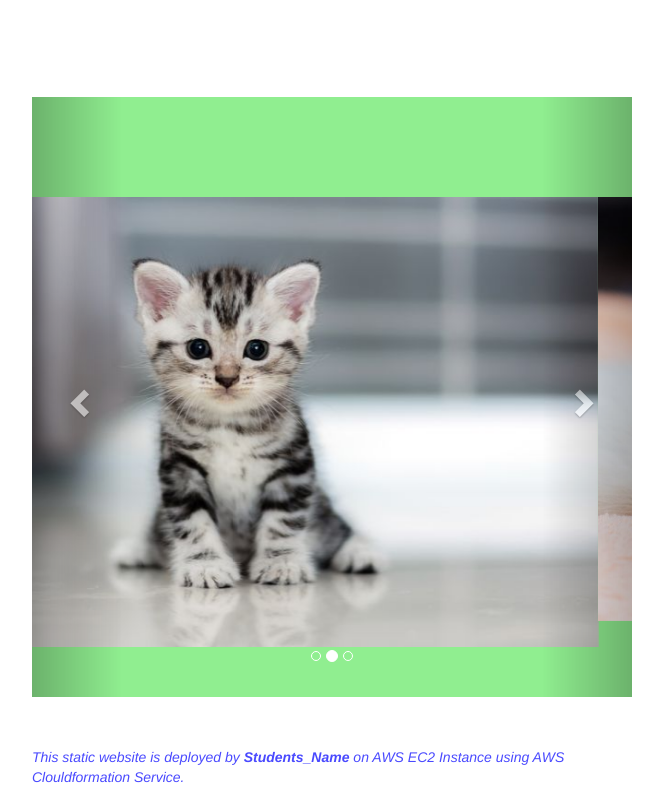
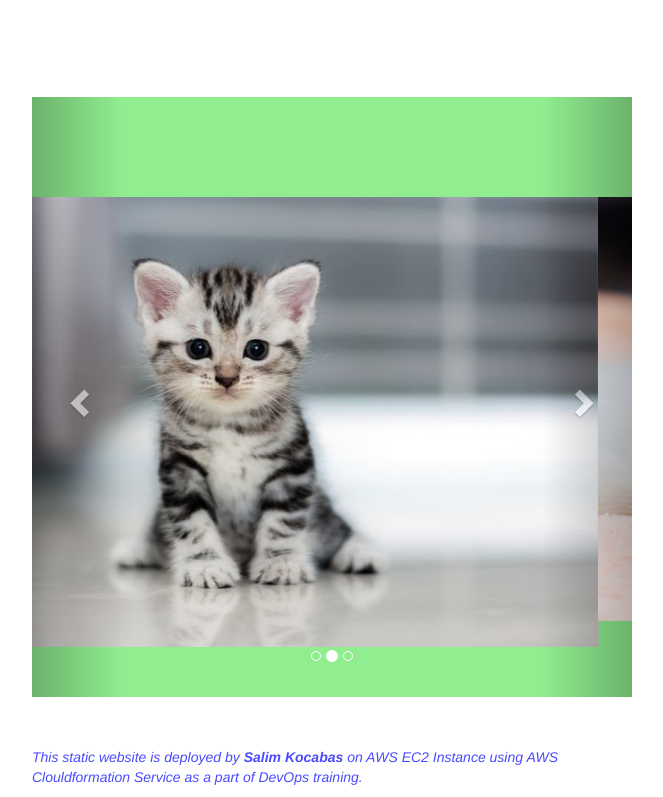
Before and after one commit to salimkocabas/Clarusway_AWS_Projects, a plain HTML site: page 102-kittens-carusel-withLB/static-web/index.html in a window 1280 px wide. Shown: the part 486-1283 px from the top of the page, without its empty margins (308-971 px from the left). Drawn offline with nearby package versions, Linux system fonts and the light colour scheme.

Commit message:
html file updated

```diff
--- a/102-kittens-carusel-withLB/static-web/index.html
+++ b/102-kittens-carusel-withLB/static-web/index.html
@@ -80,8 +80,8 @@
   </div>
 
 
-  <p class="footnote"><i>This static website is deployed by <b> Students_Name </b> on AWS EC2 Instance using AWS
-      Clouldformation Service.</i></p>
+  <p class="footnote"><i>This static website is deployed by <b> Salim Kocabas </b> on AWS EC2 Instance using AWS
+      Clouldformation Service as a part of DevOps training.</i></p>
 </body>
 
 </html>
```
